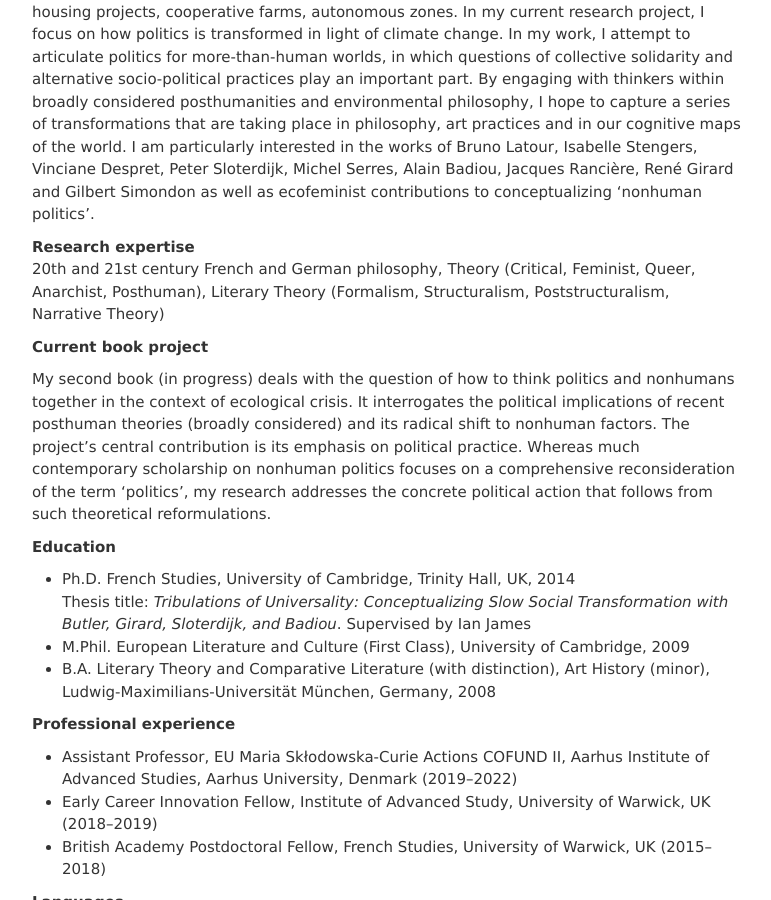
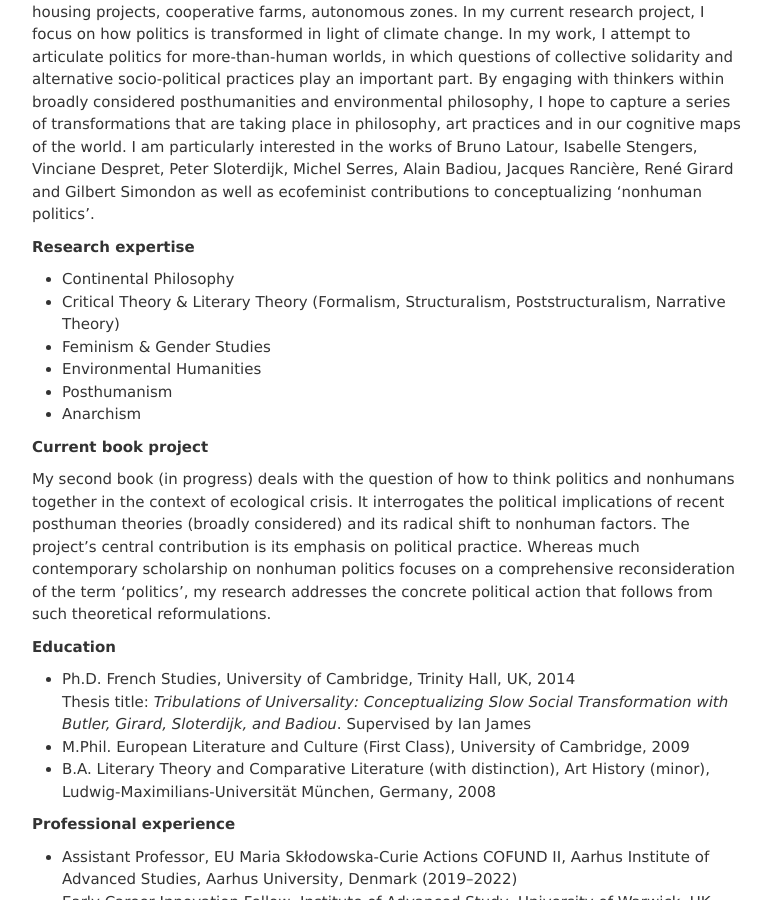
Before and after one commit to IJanicka/IJanicka.github.io, a Jekyll site: the page built from about.md, in a window 1280 px wide and 900 px high, scrolled down 331 px. Shown: the whole window, without its empty margins (253-1024 px from the left). Built offline with Jekyll 4.4.1, drawn with Linux system fonts in a browser that asks for light colours.

Commit message:
Update about.md

```diff
--- a/about.md
+++ b/about.md
@@ -8,7 +8,12 @@ permalink: /about/
 At the heart of my research lies the question of social transformation: How can we conceptualize and engage in politics that is relevant for the 21st century? In my first book, [*Theorizing Contemporary Anarchism*](https://www.bloomsbury.com/uk/theorizing-contemporary-anarchism-9781474276191/) (Bloomsbury, 2017), I propose a theoretical framework that accounts for plural political practices in contemporary left-wing activism: collective housing projects, cooperative farms, autonomous zones. In my current research project, I focus on how politics is transformed in light of climate change. In my work, I attempt to articulate politics for more-than-human worlds, in which questions of collective solidarity and alternative socio-political practices play an important part. By engaging with thinkers within broadly considered posthumanities and environmental philosophy, I hope to capture a series of transformations that are taking place in philosophy, art practices and in our cognitive maps of the world. I am particularly interested in the works of Bruno Latour, Isabelle Stengers, Vinciane Despret, Peter Sloterdijk, Michel Serres, Alain Badiou, Jacques Rancière, René Girard and Gilbert Simondon as well as ecofeminist contributions to conceptualizing 'nonhuman politics'.<br>
 
 **Research expertise**<br>
-20th and 21st century French and German philosophy, Theory (Critical, Feminist, Queer, Anarchist, Posthuman), Literary Theory (Formalism, Structuralism, Poststructuralism, Narrative Theory)<br>
+* Continental Philosophy
+* Critical Theory & Literary Theory (Formalism, Structuralism, Poststructuralism, Narrative Theory)
+* Feminism & Gender Studies
+* Environmental Humanities
+* Posthumanism
+* Anarchism<br>
 
 **Current book project**
 
```
